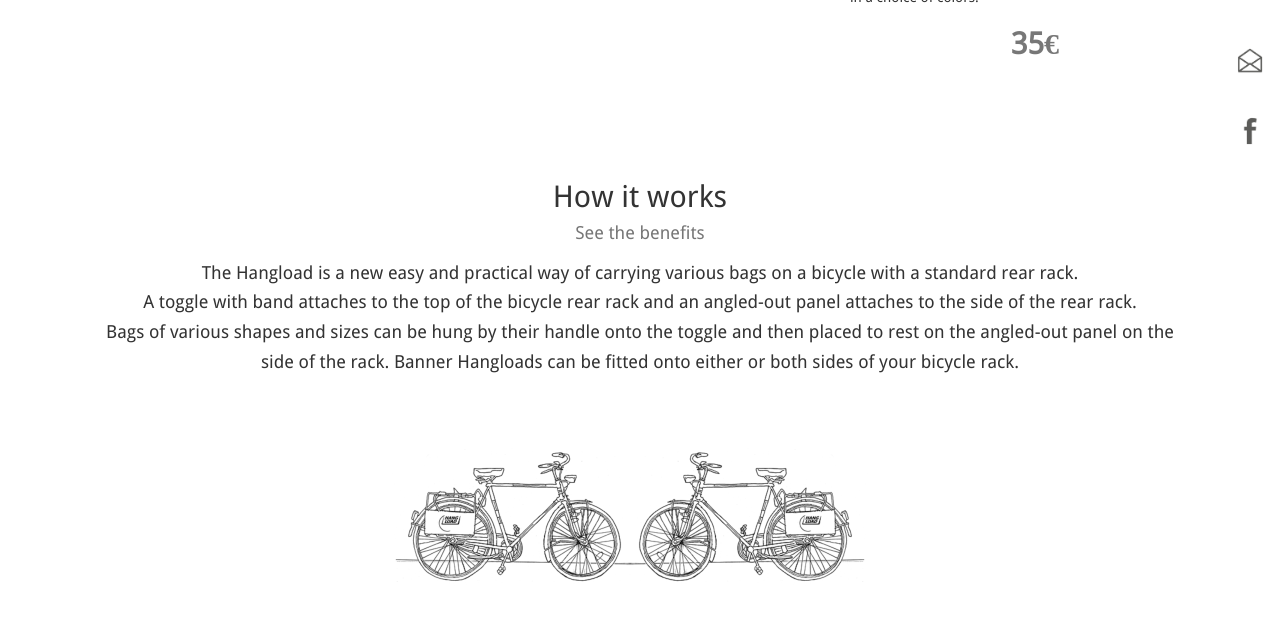
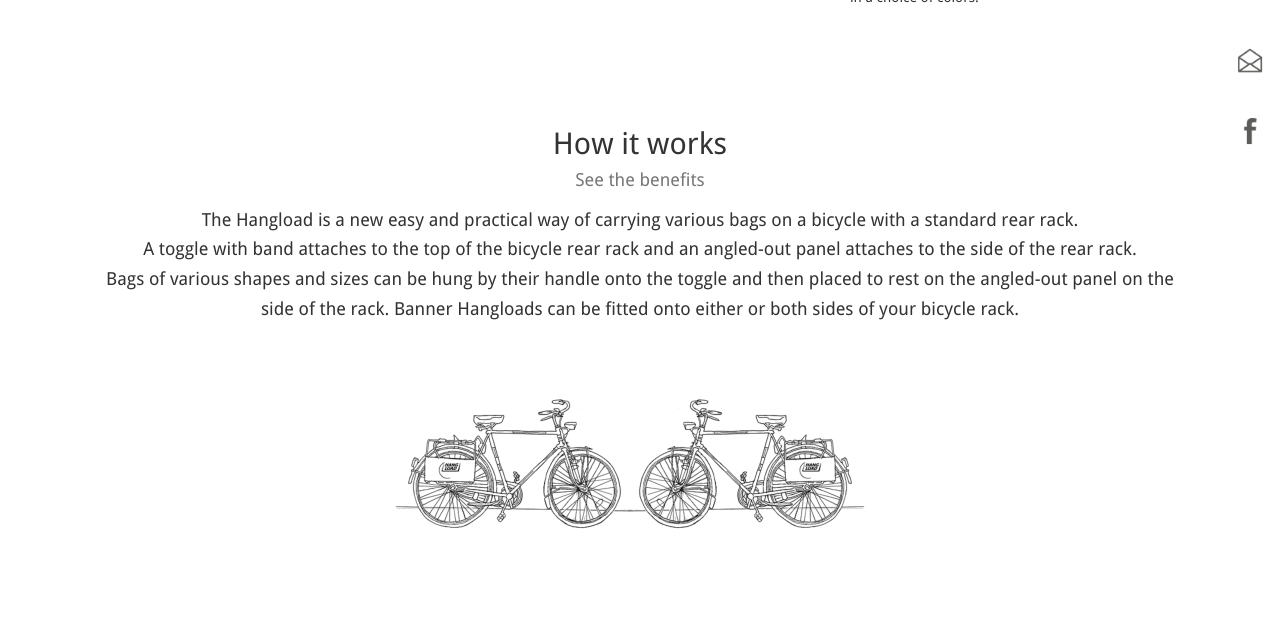
Before and after one commit to bodokaiser/hangload.com, a Jekyll site: the page built from index.html, in a window 1280 px wide and 900 px high, scrolled down 1325 px, cut to the strip 234-855 px from the top of the window. Built offline with Jekyll 4.4.1, drawn with Linux system fonts in a browser that asks for light colours; nearby versions of some CDN libraries; library files that are not in the unit come from our copies; Markdown is read by kramdown in place of the engine named in the settings.

Commit message:
Update index.html

```diff
--- a/index.html
+++ b/index.html
@@ -71,7 +71,6 @@
     <p class="text-justify">
   The fixed-angled banner Hangload can be fitted onto either or both sides of your bicycle rack.
   Banners available in a choice of colors.</p>
- <h2 class="text-center"> <font color=”#800000”> <a href="/webshop/#order"> <strong> 35€ </strong></font> </a> </h2>
     </div>
   </div>
 </article>
```
